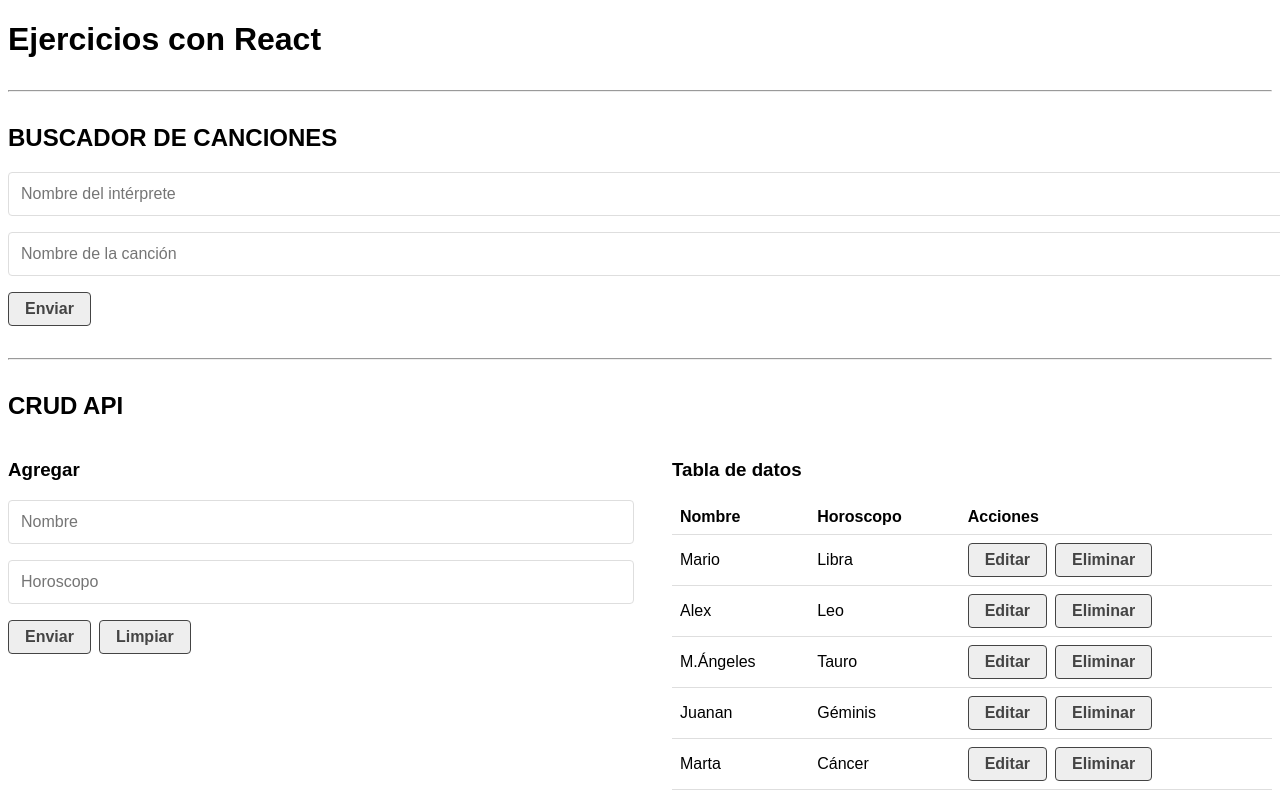
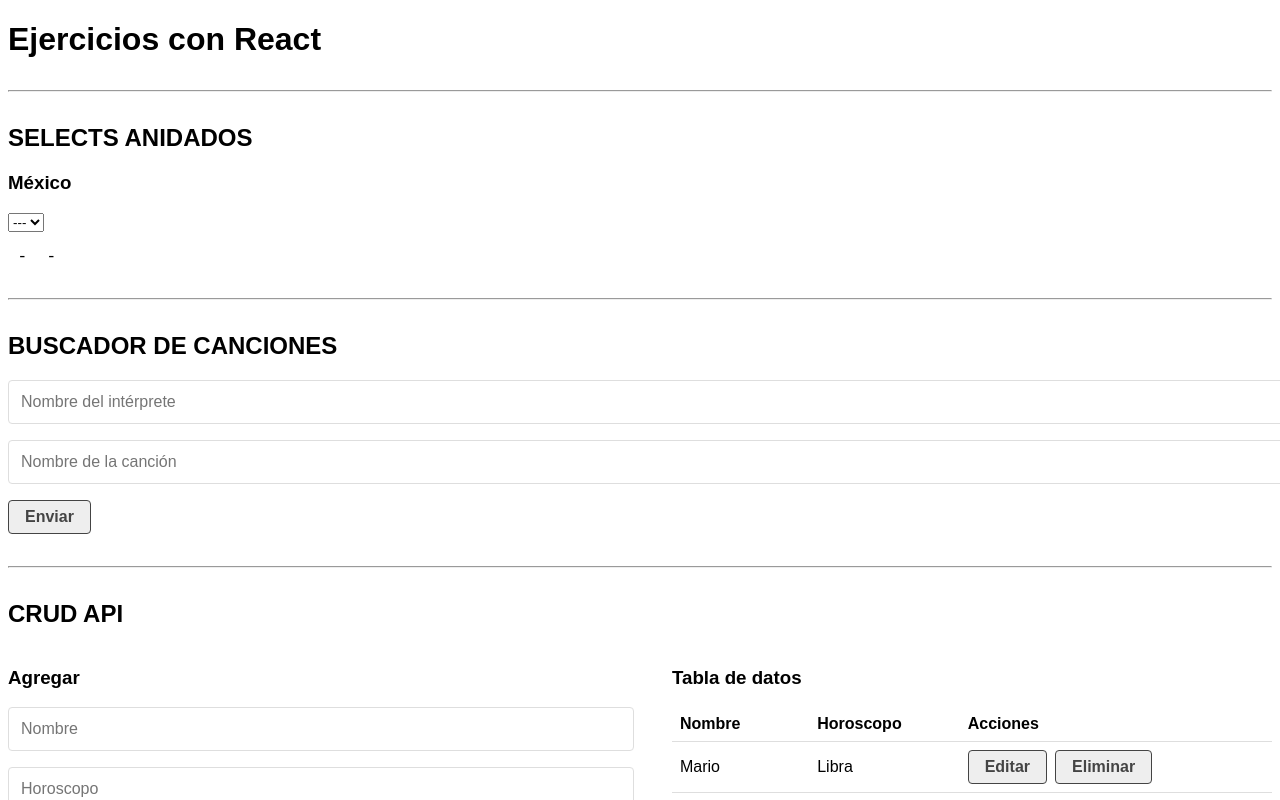
Before and after one commit to Marioo295/02-react-ejercicios, a React (Create React App) app: page / in a window 1280 px wide. Shown: the top 800 px of the page. Built offline with nearby package versions, Linux system fonts and the light colour scheme; data requests are answered from the project's data file.

Commit message:
Selects anidados ejercicio

```diff
--- a/src/App.js
+++ b/src/App.js
@@ -2,11 +2,14 @@ import React from 'react';
 import CrudApp from "./components/CrudApp"
 import CrudApi from './components/CrudApi';
 import SongSearch from './components/SongSearch';
+import SelectsAnidados from './components/SelectsAnidados';
 
 function App() {
   return (
     <>
       <h1>Ejercicios con React</h1>
+      <hr></hr>
+      <SelectsAnidados></SelectsAnidados>
       <hr></hr>
       <SongSearch></SongSearch>
       <hr></hr>
--- /dev/null
+++ b/src/components/SelectList.js
@@ -0,0 +1,13 @@
+import React from 'react'
+
+const SelectList = () => {
+  return (
+    <div>
+        <select name=""id="">
+            <option value="">---</option>
+        </select>
+    </div>
+  )
+}
+
+export default SelectList
--- /dev/null
+++ b/src/components/SelectsAnidados.js
@@ -0,0 +1,25 @@
+import React, { useState } from 'react';
+import SelectList from './SelectList';
+
+const SelectsAnidados = () => {
+    const [state, setState] = useState("");
+    const [town, setTown] = useState("");
+    const [suburb, setSuburb] = useState("");
+
+    return (
+        <div>
+            <h2>SELECTS ANIDADOS</h2>
+            <h3>México</h3>
+            <SelectList title="estados" url="" handleChange={(e) => {setState(e.target.value)}}></SelectList>
+            {state && (<SelectList title="municipios" url="" handleChange={(e) => {setTown(e.target.value)}}></SelectList>)}
+            {town && (<SelectList title="colonias" url="" handleChange={(e) => {setSuburb(e.target.value)}}></SelectList>)}
+            <pre>
+                <code>
+                    {state} - {town} - {suburb}
+                </code>
+            </pre>
+        </div>
+    );
+};
+
+export default SelectsAnidados
```
Also changed, not shown: src/hooks/useFetch.js (added, +44 -0 lines).
